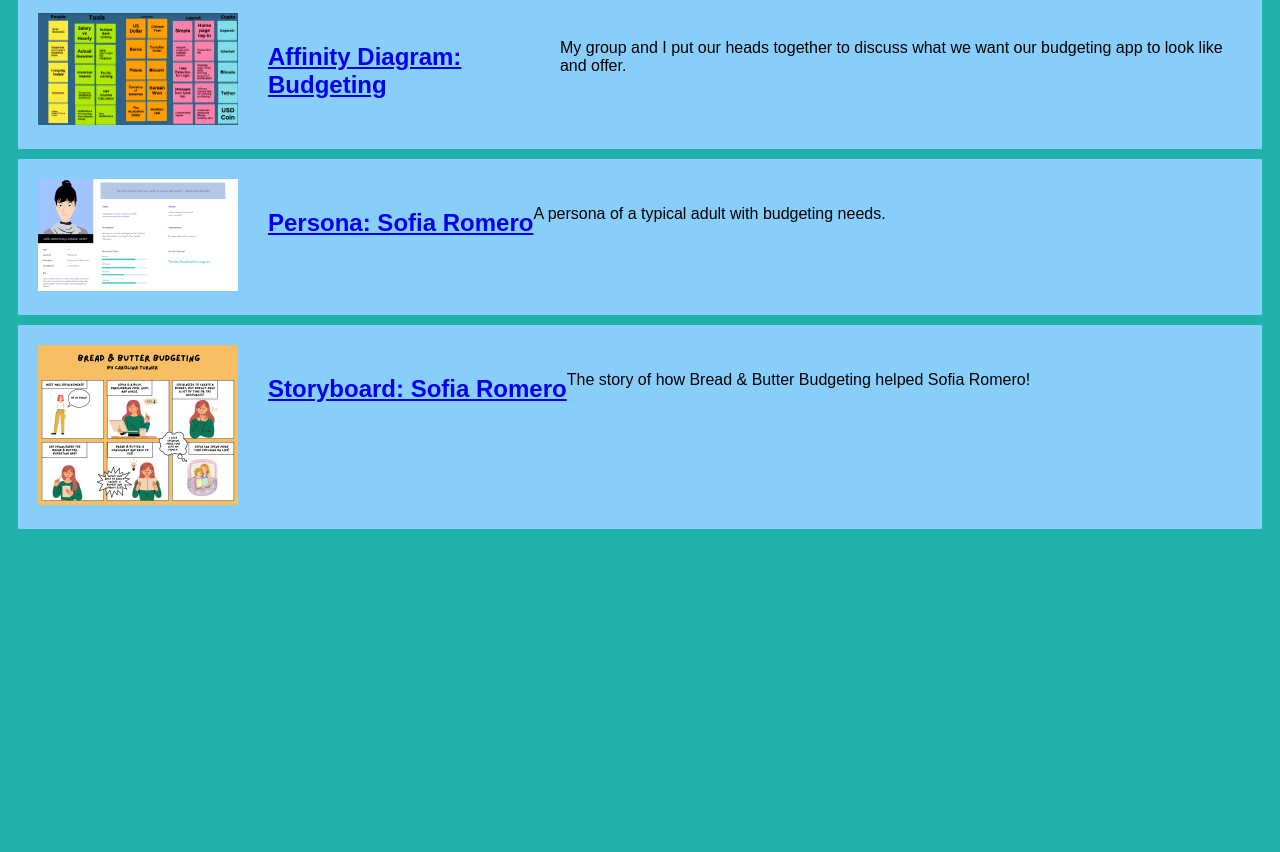
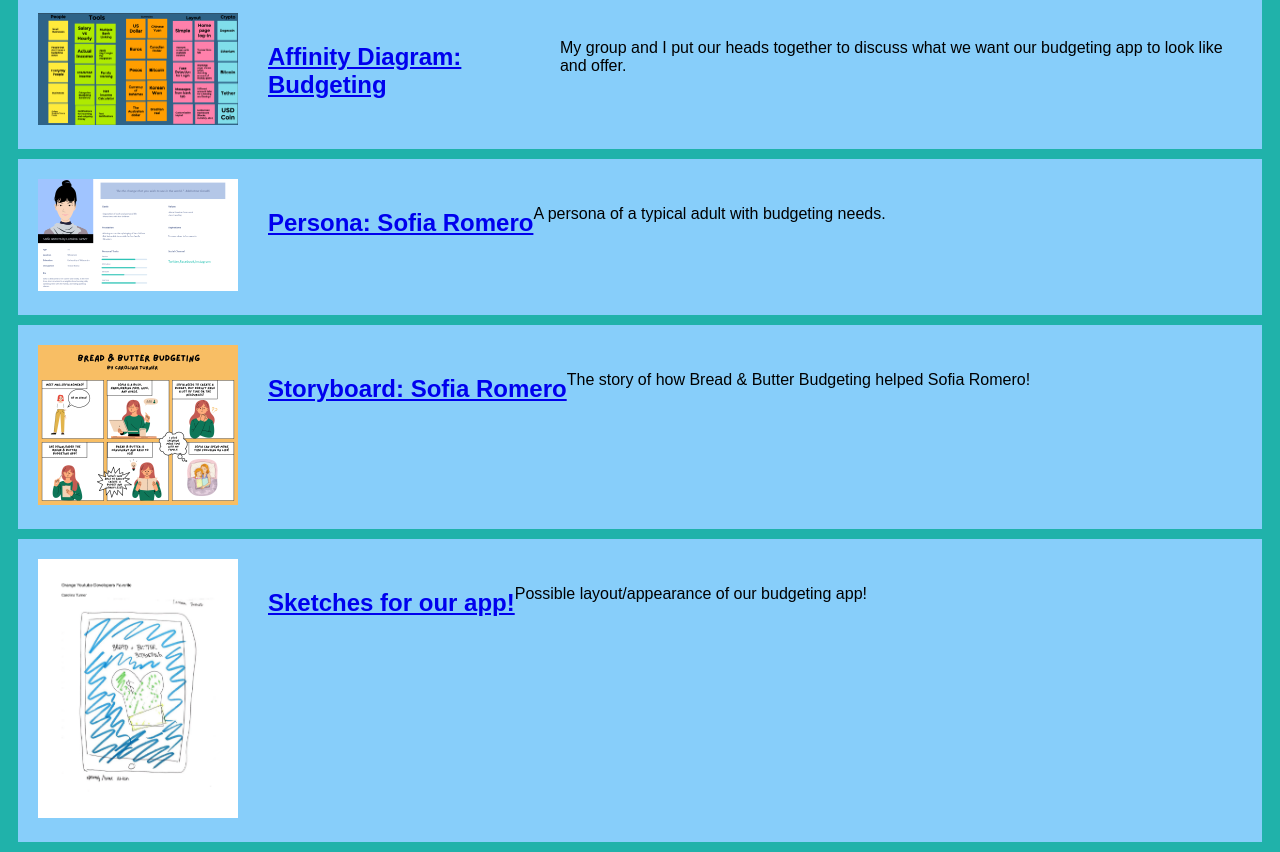
Before and after one commit to carolinanturner/carolinanturner.github.io, a plain HTML site: page index.html in a window 1280 px wide. Shown: the part 281-1133 px from the top of the page. Before the commit the page ends 820 px from the top, so only its background shows below. Drawn offline with Linux system fonts and the light colour scheme.

Commit message:
Add files via upload

```diff
--- a/index.html
+++ b/index.html
@@ -48,6 +48,27 @@
                 </p>
             </section>
         </section>
+<!--Sketches-->
+<section class="assignment">
+    <a href="Files/Sketches.pdf"><img src="Images/Sketches2.png"></a>
+    <section class="assignment details">
+        <a href="Images/Sketches.pdf"><h2>Sketches for our app!</h2></a>
+        <p>
+           Possible layout/appearance of our budgeting app!
+        </p>
+    </section>
+</section>
+
+
+
+
+
+
+
+
+
+
+
 
     </body>
 </html>
```
